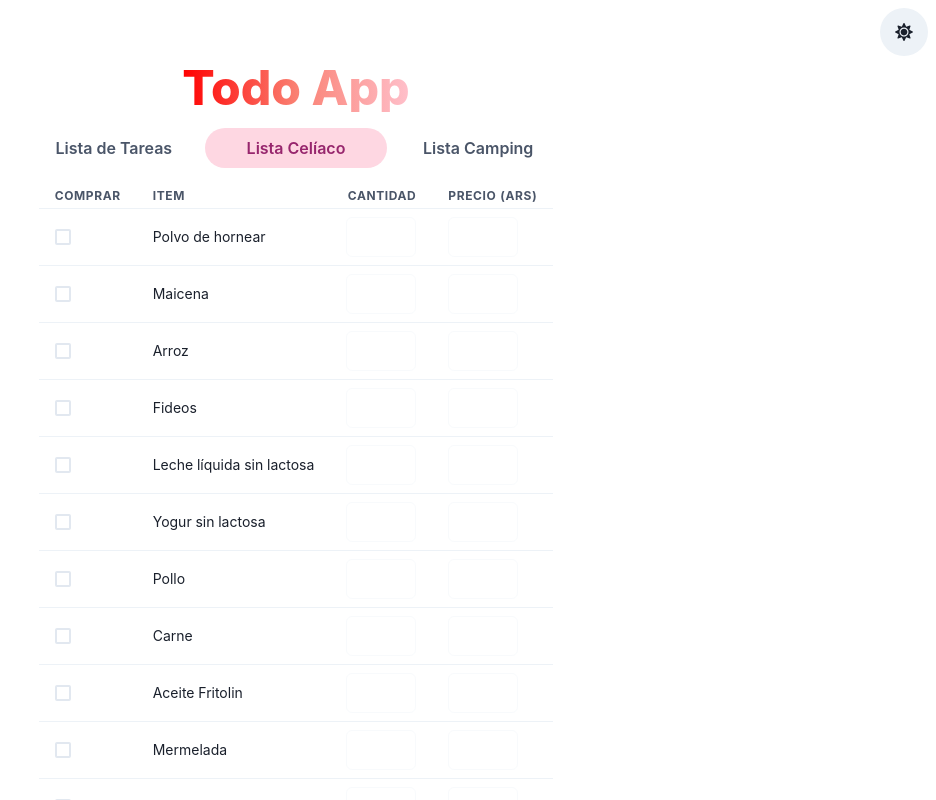
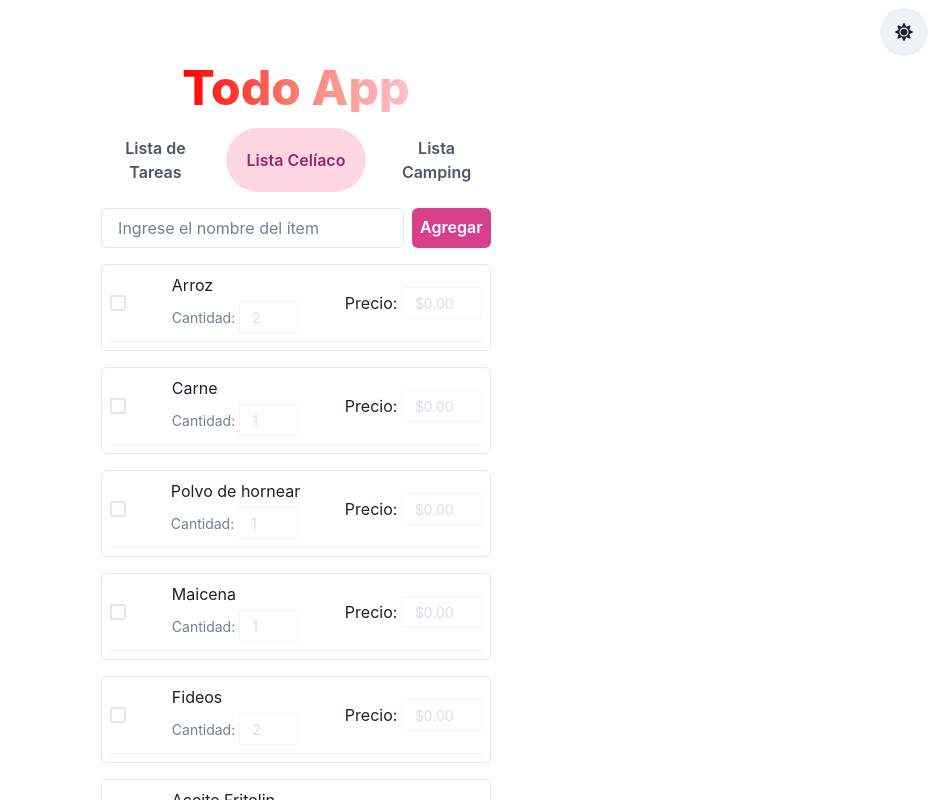
Before and after one commit to licjavierbarrios/chakra-todoapp, a React (Vite) app: page / in a window 1280 px wide. Both pictures are taken after a click on the tab "Lista Celíaco". Shown: the top 800 px of the page, without its empty margins (344-1280 px from the left). Built offline with nearby package versions, Linux system fonts and the light colour scheme.

Commit message:
update: CeliacShoppingList diseño mejorado

```diff
--- a/src/components/CeliacShoppingList.jsx
+++ b/src/components/CeliacShoppingList.jsx
@@ -5,19 +5,18 @@ import {
   Text,
   Checkbox,
   Input,
-  Table,
-  Tbody,
-  Tr,
-  Th,
-  Td,
-  Thead,
-  TableContainer,
+  Divider,
   Box,
+  Button,
+  useToast,
 } from "@chakra-ui/react";
 import celiacItems from "../data/celiacItems";
+import { nanoid } from "nanoid";
 
 const CeliacShoppingList = () => {
   const [items, setItems] = useState(celiacItems);
+  const [newItemName, setNewItemName] = useState("");
+  const toast = useToast();
 
   const handleToggle = (id) => {
     setItems(
@@ -64,65 +63,63 @@ const CeliacShoppingList = () => {
       .toFixed(2);
   };
 
+  const handleAddItem = () => {
+    if (newItemName.length < 3) {
+      toast({
+        title: "Nombre inválido.",
+        description: "El nombre del ítem debe tener al menos 3 caracteres.",
+        status: "error",
+        duration: 2000,
+        isClosable: true,
+      });
+      return;
+    }
+
+    const newItem = {
+      id: nanoid(),
+      name: newItemName,
+      completed: false,
+      quantity: 1,
+      price: "0.00",
+      maxQuantity: 10,
+    };
+    setItems([newItem, ...items]);
+    setNewItemName(""); // Limpia el input después de agregar el ítem
+    toast({
+      title: "Item agregado.",
+      description: `Se ha agregado "${newItemName}" a la lista.`,
+      status: "success",
+      duration: 2000,
+      isClosable: true,
+    });
+  };
+
   return (
-    <VStack>
-      <TableContainer w="100%" overflowX="auto">
-        <Table variant="simple" size="sm">
-          <Thead display={{ base: "none", md: "table-header-group" }}>
-            <Tr>
-              <Th>Comprar</Th>
-              <Th>Item</Th>
-              <Th isNumeric>Cantidad</Th>
-              <Th isNumeric>Precio (ARS)</Th>
-            </Tr>
-          </Thead>
-          <Tbody>
+    <VStack spacing={4} align="stretch">
+      <HStack>
+        <Input
+          placeholder="Ingrese el nombre del ítem"
+          value={newItemName}
+          onChange={(e) => setNewItemName(e.target.value)}
+        />
+        <Button colorScheme="pink" onClick={handleAddItem}>
+          Agregar
+        </Button>
+      </HStack>
+
       {items.map((item) => (
-              <Tr
-                key={item.id}
-                display={{ base: "flex", md: "table-row" }}
-                flexDirection={{ base: "column", md: "row" }}
-              >
-                <Td
-                  display={{ base: "flex", md: "table-cell" }}
-                  justifyContent="space-between"
-                  alignItems="center"
-                >
-                  <Text
-                    display={{ base: "block", md: "none" }}
-                    fontWeight="bold"
-                  >
-                    Comprar
-                  </Text>
+        <Box key={item.id} p={2} borderWidth="1px" borderRadius="md">
+          <HStack justifyContent="space-between" alignItems="center">
             <Checkbox
               isChecked={item.completed}
               onChange={() => handleToggle(item.id)}
             />
-                </Td>
-                <Td
-                  display={{ base: "flex", md: "table-cell" }}
-                  justifyContent="space-between"
-                  alignItems="center"
-                >
-                  <Text
-                    display={{ base: "block", md: "none" }}
-                    fontWeight="bold"
-                  >
-                    Item
+            <VStack align="start" spacing={1}>
+              <Text fontWeight={item.completed ? "bold" : "normal"}>
+                {item.name}
               </Text>
-                  <Text as={item.completed ? "s" : "span"}>{item.name}</Text>
-                </Td>
-                <Td
-                  display={{ base: "flex", md: "table-cell" }}
-                  justifyContent="space-between"
-                  alignItems="center"
-                >
-                  <Text
-                    display={{ base: "block", md: "none" }}
-                    fontWeight="bold"
-                  >
-                    Cantidad
-                  </Text>
+              <Text fontSize="sm" color="gray.500">
+                Cantidad:{" "}
                 <Input
                   type="number"
                   min="1"
@@ -132,20 +129,16 @@ const CeliacShoppingList = () => {
                     handleQuantityChange(item.id, e.target.value)
                   }
                   isDisabled={!item.completed}
-                    w="70px"
+                  size="sm"
+                  w="60px"
+                  placeholder={item.maxQuantity}
+                  _placeholder={{ color: "gray.400" }}
                 />
-                </Td>
-                <Td
-                  display={{ base: "flex", md: "table-cell" }}
-                  justifyContent="space-between"
-                  alignItems="center"
-                >
-                  <Text
-                    display={{ base: "block", md: "none" }}
-                    fontWeight="bold"
-                  >
-                    Precio (ARS)
               </Text>
+            </VStack>
+            <VStack align="end" spacing={1}>
+              <Text fontWeight={item.completed ? "bold" : "normal"}>
+                Precio:{" "}
                 <Input
                   type="number"
                   step="0.01"
@@ -153,14 +146,18 @@ const CeliacShoppingList = () => {
                   onChange={(e) => handlePriceChange(item.id, e.target.value)}
                   onBlur={() => handlePriceBlur(item.id)}
                   isDisabled={!item.completed}
-                    w="70px"
+                  size="sm"
+                  w="80px"
+                  placeholder="$0.00"
+                  _placeholder={{ color: "gray.400" }}
                 />
-                </Td>
-              </Tr>
+              </Text>
+            </VStack>
+          </HStack>
+          <Divider mt={2} />
+        </Box>
       ))}
-          </Tbody>
-        </Table>
-      </TableContainer>
+
       <HStack w="100%" justify="flex-end" p={4}>
         <Text fontWeight="bold">Total:</Text>
         <Text>${calculateTotal()}</Text>
--- a/src/data/celiacItems.js
+++ b/src/data/celiacItems.js
@@ -1,4 +1,16 @@
 const celiacItems = [
+  {
+    id: 3,
+    name: "Arroz",
+    completed: false,
+    maxQuantity: 2,
+  },
+  {
+    id: 10,
+    name: "Carne",
+    completed: false,
+    maxQuantity: 1,
+  },
   {
     id: 1,
     name: "Polvo de hornear",
@@ -12,34 +24,8 @@ const celiacItems = [
     maxQuantity: 1,
   },
   {
-    id: 3,
-    name: "Arroz",
-    completed: false,
-    maxQuantity: 2,
-  },
-  {
     id: 4,
     name: "Fideos",
-    completed: false,
-    maxQuantity: 2,
-  },
-  {
-    id: 7,
-    name: "Leche líquida sin lactosa",
-    completed: false,
-    maxQuantity: 2,
-  },
-  {
-    id: 8,
-    name: "Yogur sin lactosa",
-    type: "",
-    completed: false,
-    maxQuantity: 2,
-  },
-  { id: 9, name: "Pollo", completed: false, maxQuantity: 2 },
-  {
-    id: 10,
-    name: "Carne",
     completed: false,
     maxQuantity: 2,
   },
@@ -49,20 +35,79 @@ const celiacItems = [
     completed: false,
     maxQuantity: 1,
   },
-  { id: 16, name: "Mermelada", completed: false, maxQuantity: 1 },
-  { id: 17, name: "Edulcorante", completed: false, maxQuantity: 1 },
-  { id: 18, name: "Azúcar", completed: false, maxQuantity: 1 },
-  { id: 19, name: "Té", completed: false, maxQuantity: 2 },
-  { id: 20, name: "Gelatina", completed: false, maxQuantity: 1 },
-  { id: 21, name: "Flan", completed: false, maxQuantity: 1 },
-  { id: 22, name: "Yerba", completed: false, maxQuantity: 1 },
+  {
+    id: 16,
+    name: "Mermelada",
+    completed: false,
+    maxQuantity: 1,
+  },
+  {
+    id: 17,
+    name: "Edulcorante",
+    completed: false,
+    maxQuantity: 1,
+  },
+  {
+    id: 18,
+    name: "Azúcar",
+    completed: false,
+    maxQuantity: 1,
+  },
+  {
+    id: 19,
+    name: "Té",
+    completed: false,
+    maxQuantity: 1,
+  },
+  {
+    id: 20,
+    name: "Gelatina",
+    completed: false,
+    maxQuantity: 1,
+  },
+  {
+    id: 21,
+    name: "Flan",
+    completed: false,
+    maxQuantity: 1,
+  },
+  {
+    id: 7,
+    name: "Leche líquida s/ lactosa",
+    completed: false,
+    maxQuantity: 1,
+  },
+  {
+    id: 9,
+    name: "Pollo",
+    completed: false,
+    maxQuantity: 1,
+  },
+  {
+    id: 8,
+    name: "Yogur sin lactosa",
+    type: "",
+    completed: false,
+    maxQuantity: 1,
+  },
   {
     id: 23,
     name: "Orégano",
     completed: false,
     maxQuantity: 1,
   },
-  { id: 24, name: "Vinagre", completed: false, maxQuantity: 1 },
+  {
+    id: 24,
+    name: "Vinagre",
+    completed: false,
+    maxQuantity: 1,
+  },
+  {
+    id: 22,
+    name: "Yerba",
+    completed: false,
+    maxQuantity: 1,
+  },
 ];
 
 export default celiacItems;
```
Lines whose indentation alone changed are shown as unchanged.
